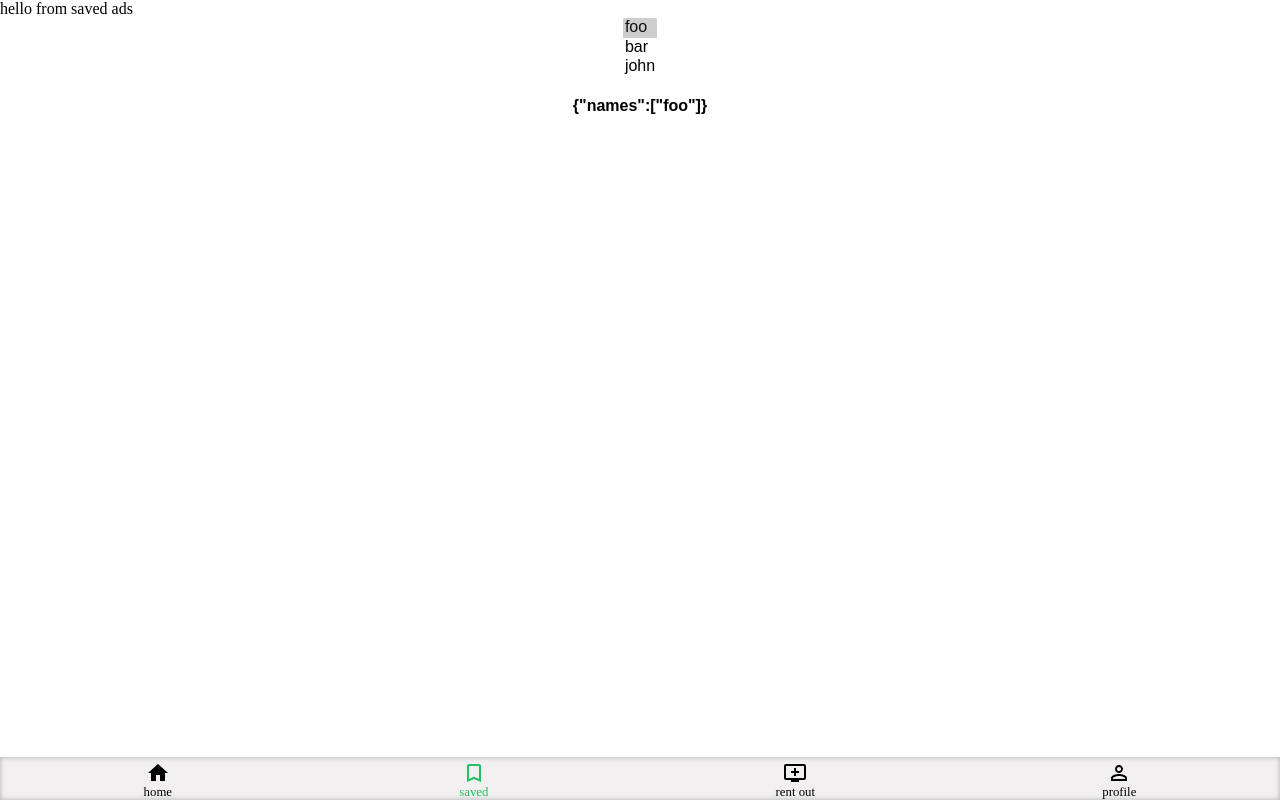
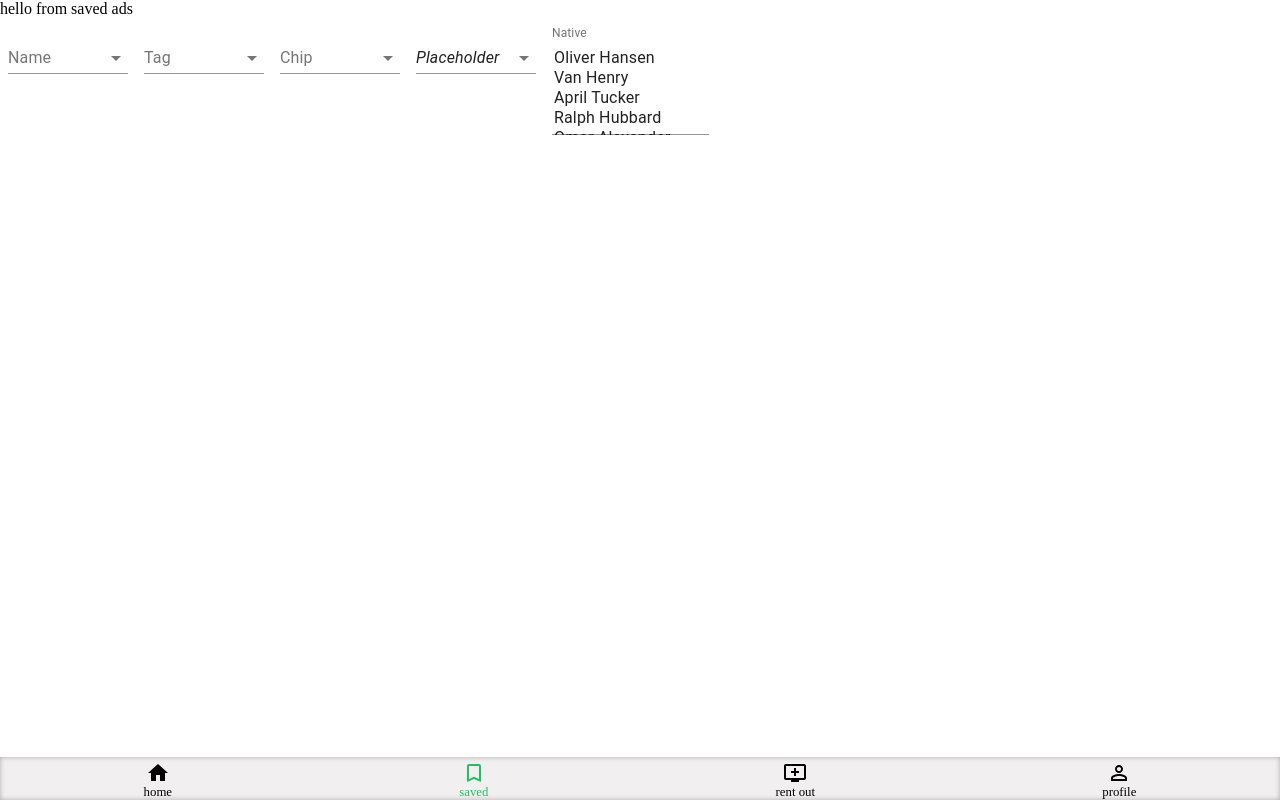
Before and after one commit to chukwudinweze/qurent, a React (Create React App) app: page /saved-ads in a window 1280 px wide. Built offline with nearby package versions, Linux system fonts and the light colour scheme; a web font is replaced by a local one.

Commit message:
updated postproperty

```diff
--- a/src/components/FaciliProp.js
+++ b/src/components/FaciliProp.js
@@ -1,53 +1,210 @@
 import React from "react";
-import { Formik, Form, Field } from "formik";
+import clsx from "clsx";
+import { makeStyles, useTheme } from "@material-ui/core/styles";
+import Input from "@material-ui/core/Input";
+import InputLabel from "@material-ui/core/InputLabel";
+import MenuItem from "@material-ui/core/MenuItem";
+import FormControl from "@material-ui/core/FormControl";
+import ListItemText from "@material-ui/core/ListItemText";
+import Select from "@material-ui/core/Select";
+import Checkbox from "@material-ui/core/Checkbox";
+import Chip from "@material-ui/core/Chip";
 
-const styles = {
-  fontFamily: "sans-serif",
-  textAlign: "center",
+const useStyles = makeStyles((theme) => ({
+  formControl: {
+    margin: theme.spacing(1),
+    minWidth: 120,
+    maxWidth: 300,
+  },
+  chips: {
+    display: "flex",
+    flexWrap: "wrap",
+  },
+  chip: {
+    margin: 2,
+  },
+  noLabel: {
+    marginTop: theme.spacing(3),
+  },
+}));
+
+const ITEM_HEIGHT = 48;
+const ITEM_PADDING_TOP = 8;
+const MenuProps = {
+  PaperProps: {
+    style: {
+      maxHeight: ITEM_HEIGHT * 4.5 + ITEM_PADDING_TOP,
+      width: 250,
+    },
+  },
 };
 
-const curSelection = ["foo"];
-const availableSelection = ["foo", "bar", "john"];
+const names = [
+  "Oliver Hansen",
+  "Van Henry",
+  "April Tucker",
+  "Ralph Hubbard",
+  "Omar Alexander",
+  "Carlos Abbott",
+  "Miriam Wagner",
+  "Bradley Wilkerson",
+  "Virginia Andrews",
+  "Kelly Snyder",
+];
 
-const FaciliProp = () => (
-  <div style={styles}>
-    <Formik
-      initialValues={{
-        names: curSelection,
-      }}
-      render={(
-        // we need to use setFieldValue from Formik
-        { values, setFieldValue }
-      ) => (
-        <Form>
-          <Field
-            component="select"
-            name="names"
-            // You need to set the new field value
-            onChange={(evt) =>
-              setFieldValue(
-                "names",
-                [].slice
-                  .call(evt.target.selectedOptions)
-                  .map((option) => option.value)
-              )
+function getStyles(name, personName, theme) {
+  return {
+    fontWeight:
+      personName.indexOf(name) === -1
+        ? theme.typography.fontWeightRegular
+        : theme.typography.fontWeightMedium,
+  };
+}
+
+export default function MultipleSelect() {
+  const classes = useStyles();
+  const theme = useTheme();
+  const [personName, setPersonName] = React.useState([]);
+
+  const handleChange = (event) => {
+    setPersonName(event.target.value);
+  };
+
+  const handleChangeMultiple = (event) => {
+    const { options } = event.target;
+    const value = [];
+    for (let i = 0, l = options.length; i < l; i += 1) {
+      if (options[i].selected) {
+        value.push(options[i].value);
+      }
+    }
+    setPersonName(value);
+  };
+
+  return (
+    <div>
+      <FormControl className={classes.formControl}>
+        <InputLabel id="demo-mutiple-name-label">Name</InputLabel>
+        <Select
+          labelId="demo-mutiple-name-label"
+          id="demo-mutiple-name"
+          multiple
+          value={personName}
+          onChange={handleChange}
+          input={<Input />}
+          MenuProps={MenuProps}
+        >
+          {names.map((name) => (
+            <MenuItem
+              key={name}
+              value={name}
+              style={getStyles(name, personName, theme)}
+            >
+              {name}
+            </MenuItem>
+          ))}
+        </Select>
+      </FormControl>
+      <FormControl className={classes.formControl}>
+        <InputLabel id="demo-mutiple-checkbox-label">Tag</InputLabel>
+        <Select
+          labelId="demo-mutiple-checkbox-label"
+          id="demo-mutiple-checkbox"
+          multiple
+          value={personName}
+          onChange={handleChange}
+          input={<Input />}
+          renderValue={(selected) => selected.join(", ")}
+          MenuProps={MenuProps}
+        >
+          {names.map((name) => (
+            <MenuItem key={name} value={name}>
+              <Checkbox checked={personName.indexOf(name) > -1} />
+              <ListItemText primary={name} />
+            </MenuItem>
+          ))}
+        </Select>
+      </FormControl>
+      <FormControl className={classes.formControl}>
+        <InputLabel id="demo-mutiple-chip-label">Chip</InputLabel>
+        <Select
+          labelId="demo-mutiple-chip-label"
+          id="demo-mutiple-chip"
+          multiple
+          value={personName}
+          onChange={handleChange}
+          input={<Input id="select-multiple-chip" />}
+          renderValue={(selected) => (
+            <div className={classes.chips}>
+              {selected.map((value) => (
+                <Chip key={value} label={value} className={classes.chip} />
+              ))}
+            </div>
+          )}
+          MenuProps={MenuProps}
+        >
+          {names.map((name) => (
+            <MenuItem
+              key={name}
+              value={name}
+              style={getStyles(name, personName, theme)}
+            >
+              {name}
+            </MenuItem>
+          ))}
+        </Select>
+      </FormControl>
+      <FormControl className={clsx(classes.formControl, classes.noLabel)}>
+        <Select
+          multiple
+          displayEmpty
+          value={personName}
+          onChange={handleChange}
+          input={<Input />}
+          renderValue={(selected) => {
+            if (selected.length === 0) {
+              return <em>Placeholder</em>;
             }
-            multiple={true}
-          >
-            {availableSelection.map((s) => (
-              <option key={s} value={s}>
-                {s}
-              </option>
-            ))}
-          </Field>
 
-          {/* just printing out the values */}
-          <hr />
-          <strong>{JSON.stringify(values)}</strong>
-        </Form>
-      )}
-    />
-  </div>
-);
-
-export default FaciliProp;
+            return selected.join(", ");
+          }}
+          MenuProps={MenuProps}
+          inputProps={{ "aria-label": "Without label" }}
+        >
+          <MenuItem disabled value="">
+            <em>Placeholder</em>
+          </MenuItem>
+          {names.map((name) => (
+            <MenuItem
+              key={name}
+              value={name}
+              style={getStyles(name, personName, theme)}
+            >
+              {name}
+            </MenuItem>
+          ))}
+        </Select>
+      </FormControl>
+      <FormControl className={classes.formControl}>
+        <InputLabel shrink htmlFor="select-multiple-native">
+          Native
+        </InputLabel>
+        <Select
+          multiple
+          native
+          value={personName}
+          onChange={handleChangeMultiple}
+          inputProps={{
+            id: "select-multiple-native",
+          }}
+        >
+          {names.map((name) => (
+            <option key={name} value={name}>
+              {name}
+            </option>
+          ))}
+        </Select>
+      </FormControl>
+    </div>
+  );
+}
--- a/src/components/PostProperty.js
+++ b/src/components/PostProperty.js
@@ -30,6 +30,7 @@ import PropertyFacilities from "./PropertyFacilities";
 import MultipleSelect from "./FaciliProp";
 import Example from "./FaciliProp";
 import MultiSelect from "react-multi-select-component";
+import clsx from "clsx";
 
 const ITEM_HEIGHT = 48;
 const ITEM_PADDING_TOP = 8;
@@ -384,44 +385,77 @@ const PostProperty = () => {
                 <MultipleSelect />
               </div> */}
               <div>
-                <FormControl className={classes.formControl}>
-                  <InputLabel id="demo-mutiple-chip-label">Chip</InputLabel>
+                <Field
+                  component="select"
+                  name="propertyFacilities"
+                  // You need to set the new field value
+                  onChange={(evt) =>
+                    formik.setFieldValue(
+                      "propertyFacilities",
+                      [].slice
+                        .call(evt.target.selectedOptions)
+                        .map((option) => option.value)
+                    )
+                  }
+                  multiple={true}
+                >
+                  {PropertyFacilities.map((s) => (
+                    <option key={s} value={s}>
+                      {s}
+                    </option>
+                  ))}
+                </Field>
+                {/* just printing out the values */}
+                <hr />
+                <div>
+                  {formik.values.propertyFacilities.map((value, index) => {
+                    return <span key={index}>{value} </span>;
+                  })}
+                </div>
+              </div>
+              <div>
+                <FormControl
+                // className={clsx(classes.formControl, classes.noLabel)}
+                >
                   <Select
-                    labelId="demo-mutiple-chip-label"
-                    id="demo-mutiple-chip"
                     multiple
+                    displayEmpty
                     value={formik.values.propertyFacilities}
-                    onChange={(evt) =>
+                    onChange={(e) =>
                       formik.setFieldValue(
                         "propertyFacilities",
-                        [].slice
-                          .call(evt.target.selectedOptions)
-                          .map((option) => option.value)
+                        // [].slice
+                        //   .call(e.target.value)
+                        //   .map((option) => option.value)
+                        e.target.value
                       )
                     }
-                    input={<Input id="select-multiple-chip" />}
-                    renderValue={(selected) => (
-                      <div className={classes.chips}>
-                        {selected.map((value) => (
-                          <Chip
-                            key={value}
-                            label={value}
-                            className={classes.chip}
-                          />
-                        ))}
-                      </div>
-                    )}
+                    input={<Input />}
+                    renderValue={(selected) => {
+                      if (selected.length === 0) {
+                        return <em>Facilities</em>;
+                      }
+
+                      return selected.join(", ");
+                    }}
                     MenuProps={MenuProps}
+                    inputProps={{ "aria-label": "Without label" }}
                   >
+                    <MenuItem disabled value="">
+                      <em>Facilities</em>
+                    </MenuItem>
                     {PropertyFacilities.map((name) => (
-                      <MenuItem key={name} value={name}>
+                      <MenuItem
+                        key={name}
+                        value={name}
+                        // style={getStyles(name, personName, theme)}
+                      >
                         {name}
                       </MenuItem>
                     ))}
                   </Select>
                 </FormControl>
               </div>
-
               <button type="submit">submit</button>
             </Form>
           </div>
```
Also changed, not shown: src/components/Playground.js (+49 -110 lines).
